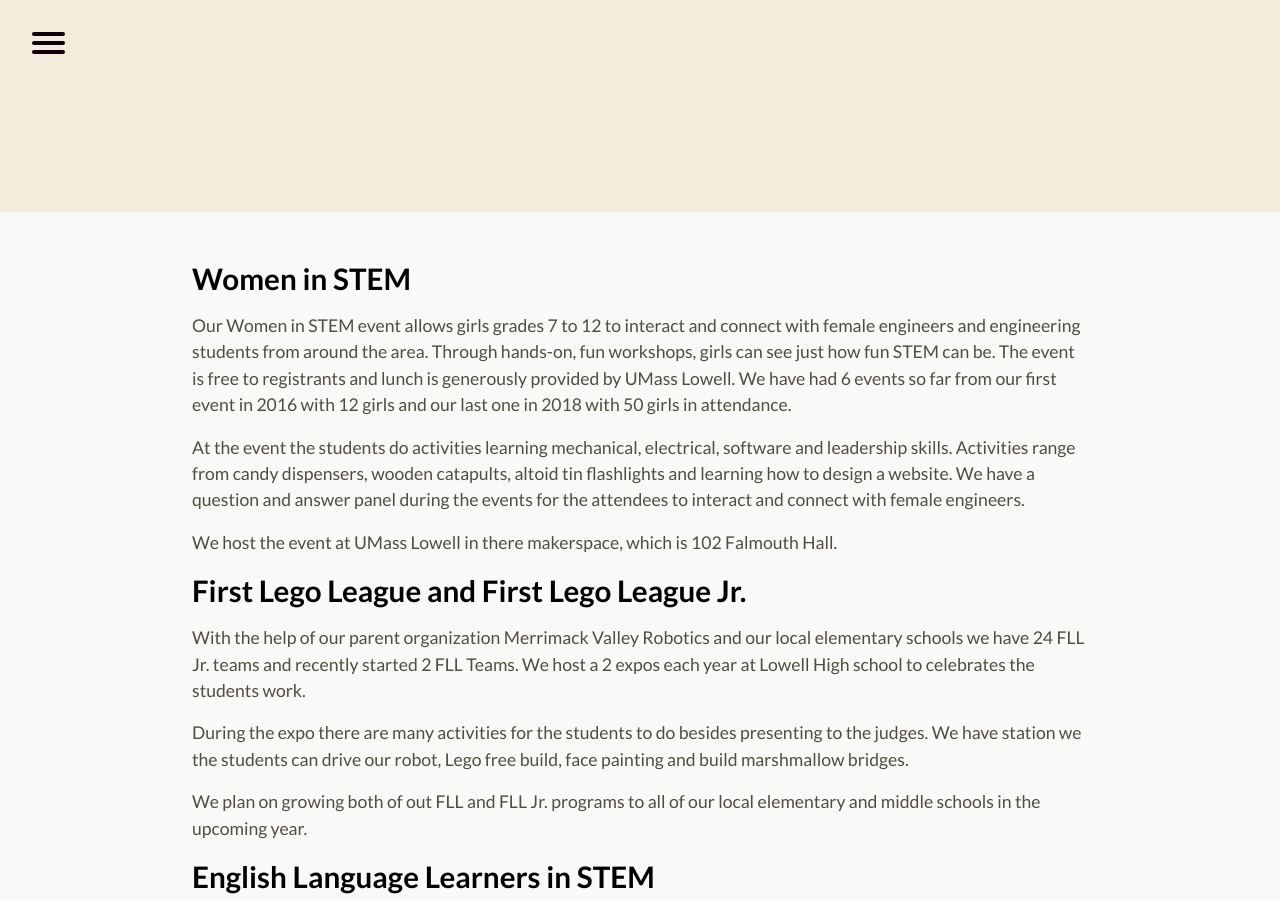
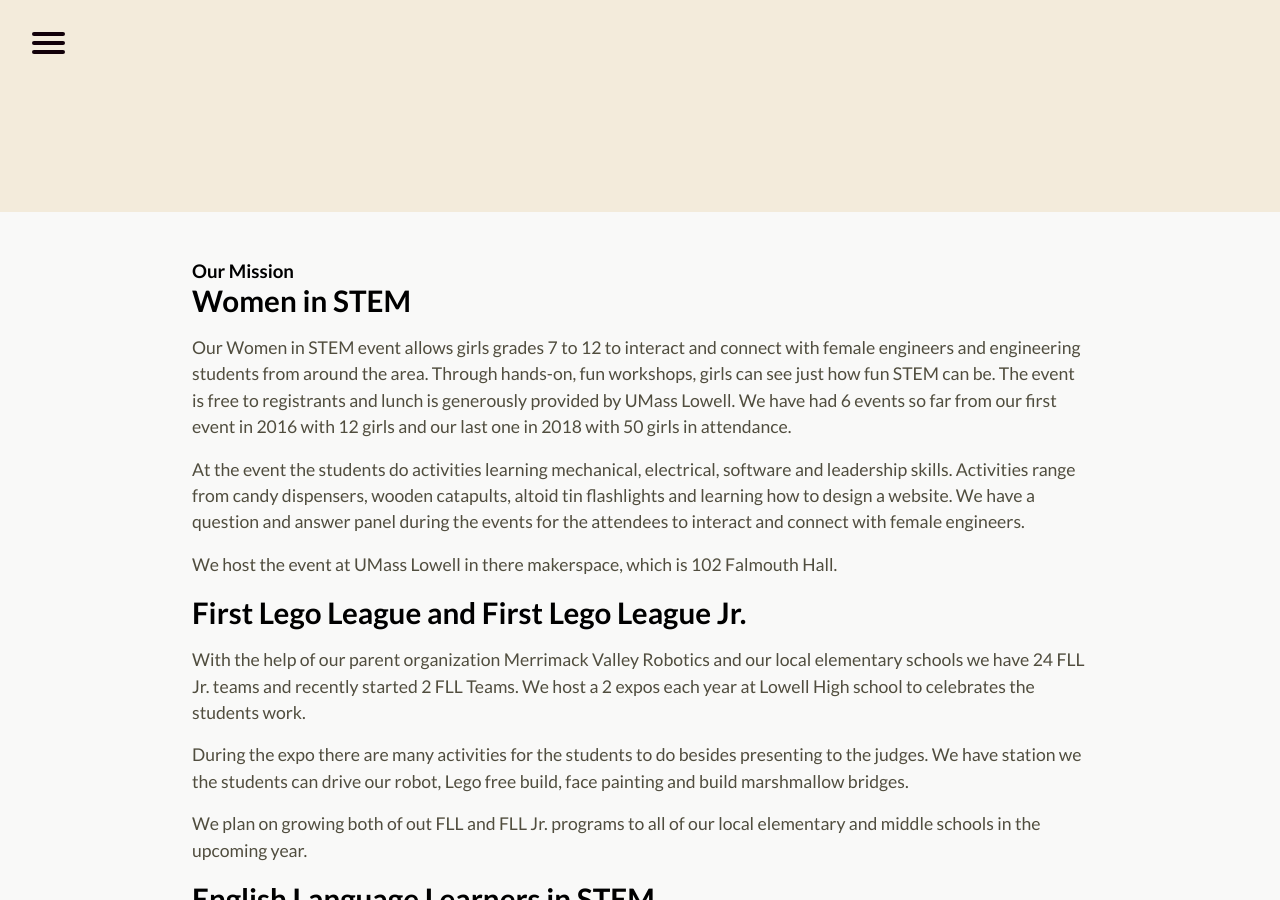
Before and after one commit to perSEVERE-5962/frc5962, a Jekyll site: the page built from outreach.md, in a window 1280 px wide and 900 px high, scrolled down 418 px. Built offline with Jekyll 4.4.1, drawn with Linux system fonts in a browser that asks for light colours.

Commit message:
Updated Outreach

```diff
--- a/outreach.md
+++ b/outreach.md
@@ -1,6 +1,8 @@
 ---
 title: Outreach
 ---
+
+### Our Mission
 
 ## Women in STEM
 Our Women in STEM event allows girls grades 7 to 12 to interact and connect with female engineers and engineering students from around the area. Through hands-on, fun workshops, girls can see just how fun STEM can be. The event is free to registrants and lunch is generously provided by UMass Lowell. We have had 6 events so far from our first event in 2016 with 12 girls and our last one in 2018 with 50 girls in attendance.
```
